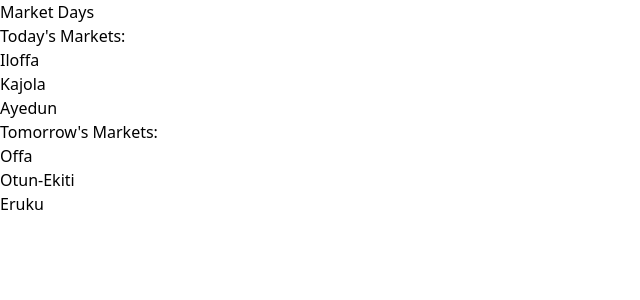
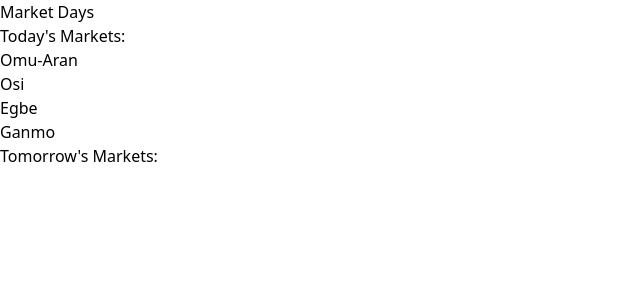
Before and after one commit to FaveInsights/marketday, a React (Vite) app: page / in a window 1280 px wide. Shown: the top 300 px of the page, without its empty margins (0-640 px from the left). Built offline with nearby package versions, Linux system fonts and the light colour scheme.

Commit message:
first push

```diff
--- a/src/components/MarketSchedule.jsx
+++ b/src/components/MarketSchedule.jsx
@@ -3,18 +3,18 @@ import React from "react";
 const MarketSchedule = () => {
 
     const markets = [
-        {name: "Obada", openDay: 2},
-        {name: "Oro", openDay: 2},
-        {name: "Omu-Aran", openDay:3},
-        {name: "Osi", openDay: 3},
-        {name: "Iloffa", openDay: 0},
-        {name: "Kajola", openDay: 0},
-        {name: "Offa", openDay: 1},
-        {name: "Egbe", openDay: 3},
-        {name: "Ganmo", openDay: 3},
-        {name: "Otun-Ekiti", openDay: 1},
-        {name: "Ayedun", openDay: 0},
-        {name: "Eruku", openDay: 1}
+        {name: "Obada", openDay: 2+1},
+        {name: "Oro", openDay: 2+1},
+        {name: "Omu-Aran", openDay:3+1},
+        {name: "Osi", openDay: 3+1},
+        {name: "Iloffa", openDay: 0+1},
+        {name: "Kajola", openDay: 0+1},
+        {name: "Offa", openDay: 1+1},
+        {name: "Egbe", openDay: 3+1},
+        {name: "Ganmo", openDay: 3+1},
+        {name: "Otun-Ekiti", openDay: 1+1},
+        {name: "Ayedun", openDay: 0+1},
+        {name: "Eruku", openDay: 1+1}
       ];
 
       const getCurrentDay = () => {
@@ -22,7 +22,7 @@ const MarketSchedule = () => {
       };
 
       const getMarketsForDay = (day) => {
-        return markets.filter((market) => market.openDay === day % 4);
+        return markets.filter((market) => market.openDay === day % 5);
       };
 
   const currentDay = getCurrentDay();
```
